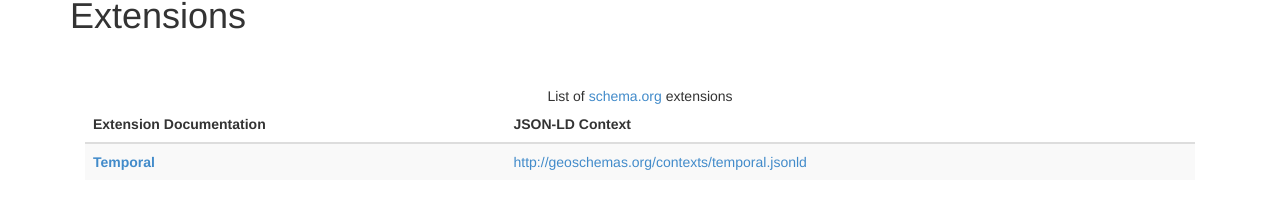
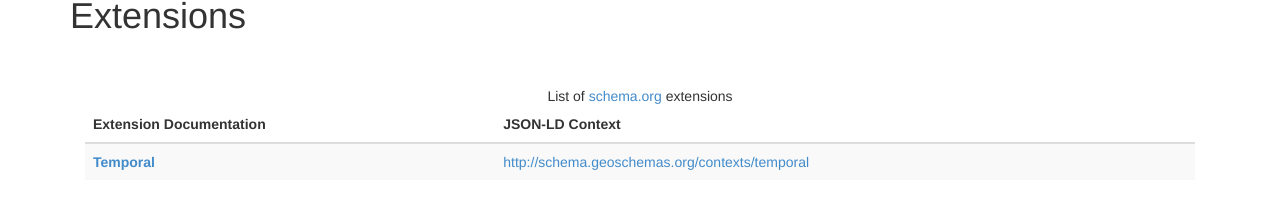
Before and after one commit to geoschemas-org/geoschemas-org.github.io, a Jekyll site: the page built from extensions/index.md, in a window 1280 px wide. Shown: the part 130-339 px from the top of the page. Built offline with Jekyll 4.4.1, drawn with Linux system fonts in a browser that asks for light colours; our own code applies the rules of GitHub Pages for plain Markdown files; part of the change alters nothing that is shown.

Commit message:
Update index.md

```diff
--- a/extensions/index.md
+++ b/extensions/index.md
@@ -19,7 +19,7 @@ nav:
    <tbody>
      <tr>
        <th scope="row" class="text-nowrap"><a href="/extensions/temporal.html">Temporal</a></th>
-       <td class="text-nowrap"><a href="/contexts/temporal.jsonld">http://geoschemas.org/contexts/temporal.jsonld</a></td>
+       <td class="text-nowrap"><a href="http://schema.geoschemas.org/contexts/temporal">http://schema.geoschemas.org/contexts/temporal</a></td>
      </tr>
    </tbody>
  </table>
```
